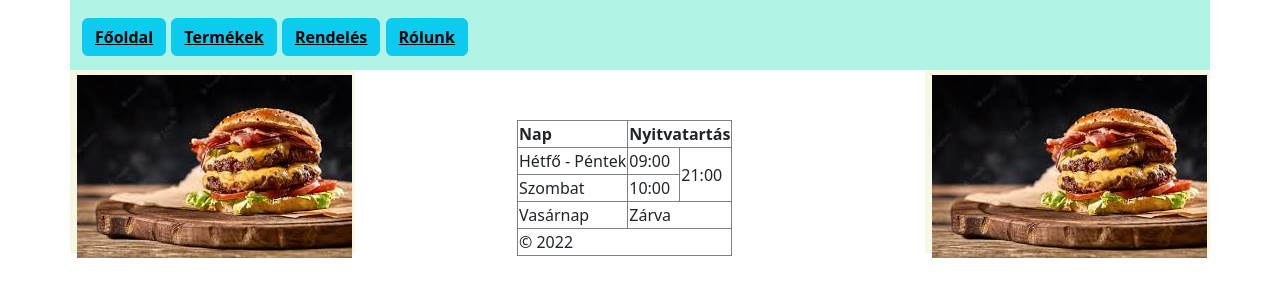
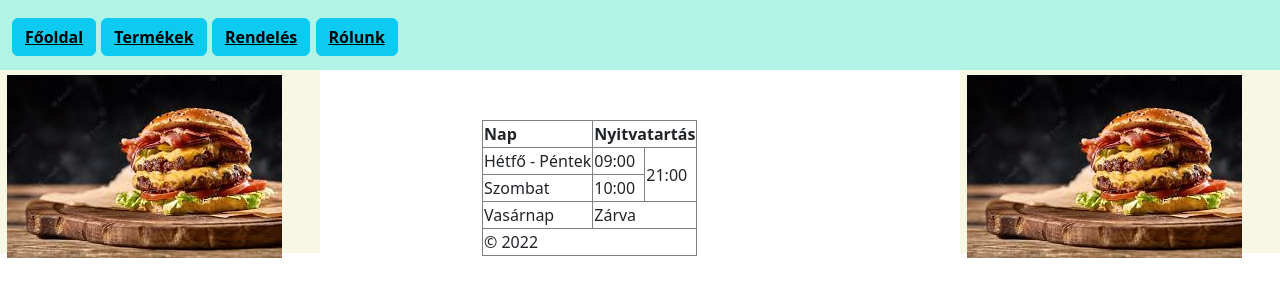
Before and after one commit to korcsogeva/korcsogeva.github.io, a plain HTML site: page about.html in a window 1280 px wide. Drawn offline with Linux system fonts and the light colour scheme.

Commit message:
mobilramegint

```diff
--- a/about.html
+++ b/about.html
@@ -11,7 +11,7 @@
 </head>
 
 <body>
-  <div id="navbar" class="container col-sm">
+  <div id="navbar" class="container-fluid">
     <button id="fooldal" class="btn btn-group btn-info">
       <a href="/index.html">Főoldal</a>
     </button>
@@ -25,7 +25,7 @@
       <a href="/about.html">Rólunk</a>
     </button>
   </div>
-  <div class="container col-sm">
+  <div class="container-fluid">
     <div class="row">
       <div class="col-3">
         <img src="/img/buri1.jpg" alt="Burrrri">
```
Also changed, not shown: index.html (+2 -2 lines), orders.html (+2 -2 lines), products.html (+2 -2 lines).
